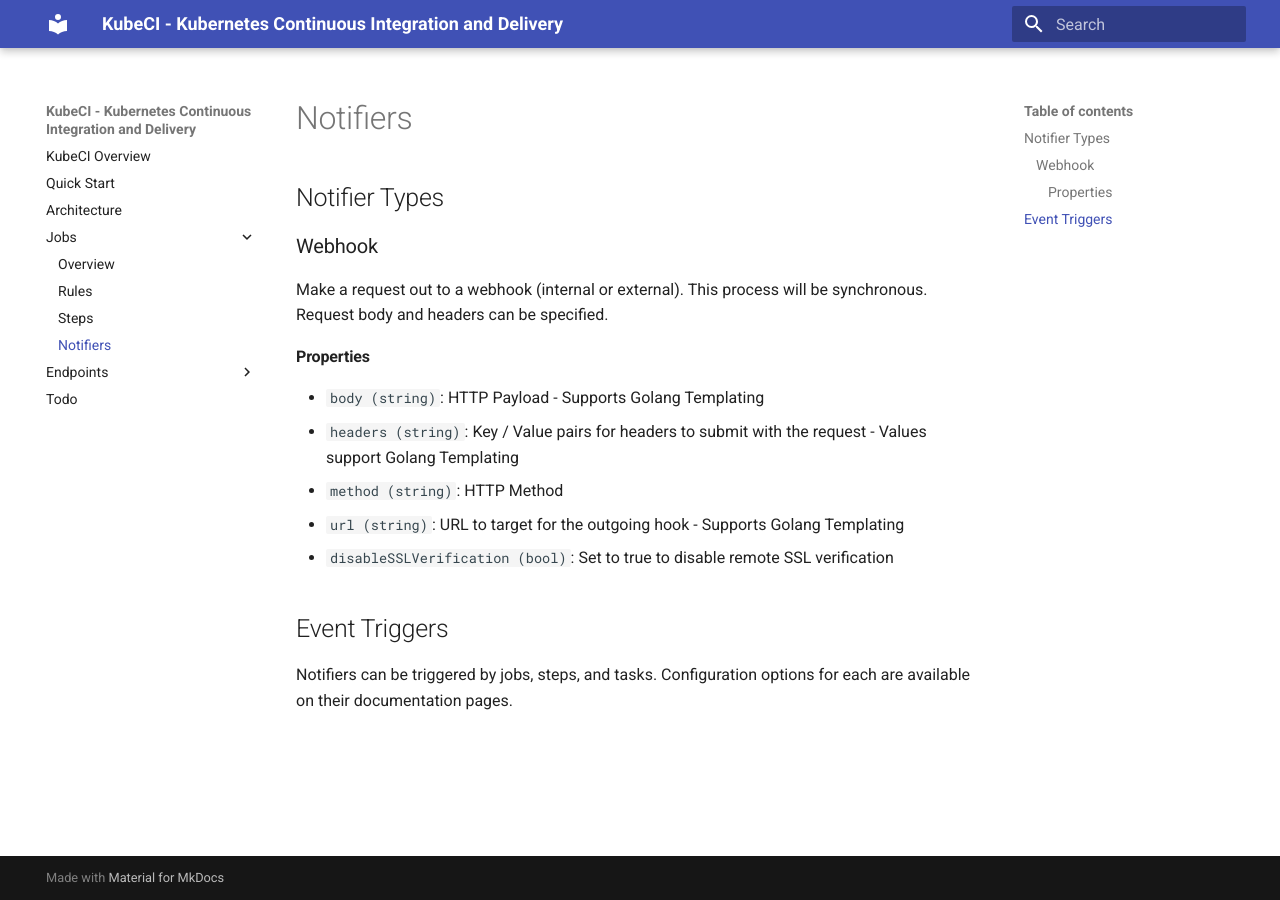
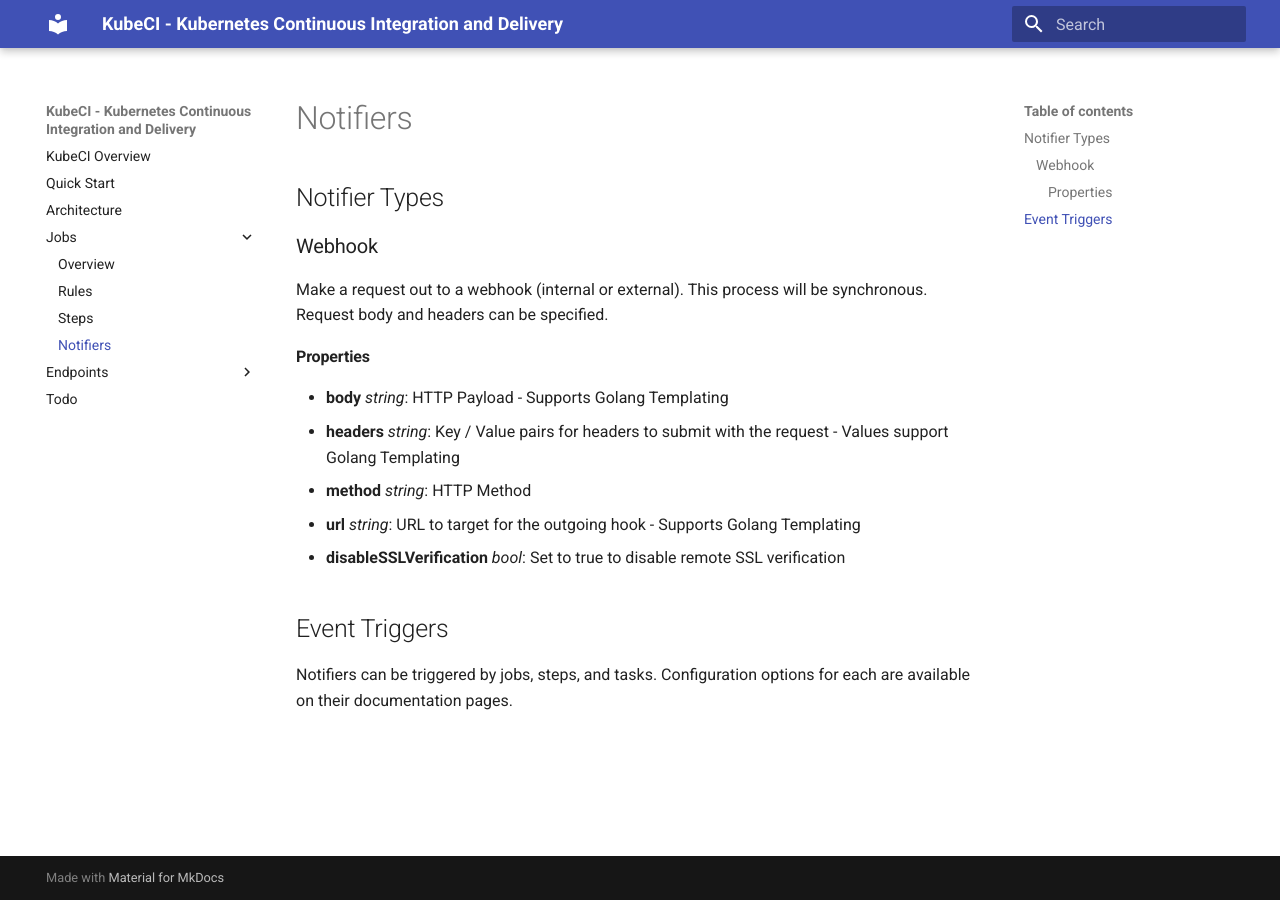
Before and after one commit to mnewswanger/kube-ci, an MkDocs documentation site: the page built from docs/jobs/notifiers.md, in a window 1280 px wide. Built offline with MkDocs 1.6.1 and Material for MkDocs 9.7.7, drawn with Linux system fonts in a browser that asks for light colours; old or Windows-style settings are respelled for this version of MkDocs.

Commit message:
Update notification documentation layout

```diff
--- a/docs/jobs/notifiers.md
+++ b/docs/jobs/notifiers.md
@@ -8,11 +8,11 @@ Make a request out to a webhook (internal or external).  This process will be sy
 
 #### Properties ####
 
-* `body (string)`: HTTP Payload - Supports Golang Templating
-* `headers (string)`: Key / Value pairs for headers to submit with the request - Values support Golang Templating
-* `method (string)`: HTTP Method
-* `url (string)`: URL to target for the outgoing hook - Supports Golang Templating
-* `disableSSLVerification (bool)`: Set to true to disable remote SSL verification
+* **body** *string*: HTTP Payload - Supports Golang Templating
+* **headers** *string*: Key / Value pairs for headers to submit with the request - Values support Golang Templating
+* **method** *string*: HTTP Method
+* **url** *string*: URL to target for the outgoing hook - Supports Golang Templating
+* **disableSSLVerification** *bool*: Set to true to disable remote SSL verification
 
 ## Event Triggers ##
 
```
